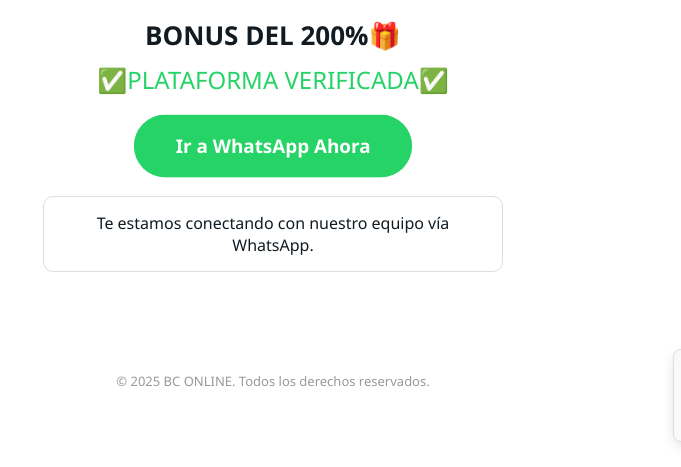
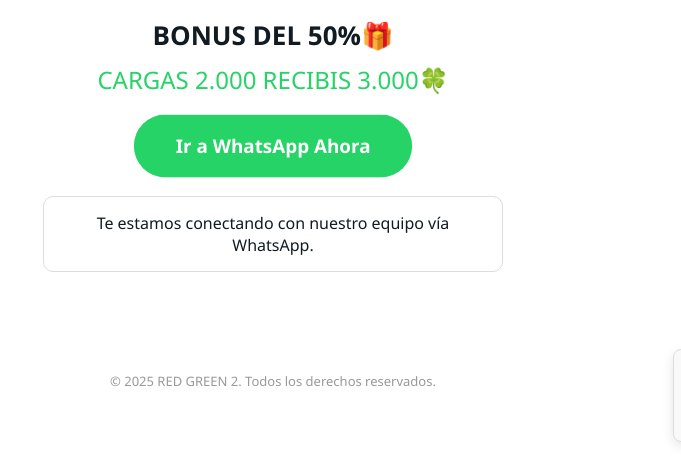
Before and after one commit to RedGreen2-bot/Online24horas, a plain HTML site: page index.html in a window 1280 px wide. Shown: the part 338-805 px from the top of the page, 367-1048 px from the left. Drawn offline with Linux system fonts and the light colour scheme; grey boxes are pictures that could not be loaded.

Commit message:
Add files via upload

```diff
--- a/index.html
+++ b/index.html
@@ -166,8 +166,8 @@
       <img src="https://i.imgur.com/G09ydIs.jpeg" alt="Nueva Imagen" />
     </div>
 
-    <h1>BONUS DEL 200%🎁</h1>
-    <h2>✅PLATAFORMA VERIFICADA✅</h2>
+    <h1>BONUS DEL 50%🎁</h1>
+    <h2>CARGAS 2.000 RECIBIS 3.000🍀</h2>
 
     <!-- Botón de llamado a la acción -->
     <a href="https://wa.link/marcosgreen2"
@@ -183,7 +183,7 @@
   </main>
 
   <footer>
-    © 2025 BC ONLINE. Todos los derechos reservados.
+    © 2025 RED GREEN 2. Todos los derechos reservados.
   </footer>
 
   <!-- Script de Notificaciones -->
```
